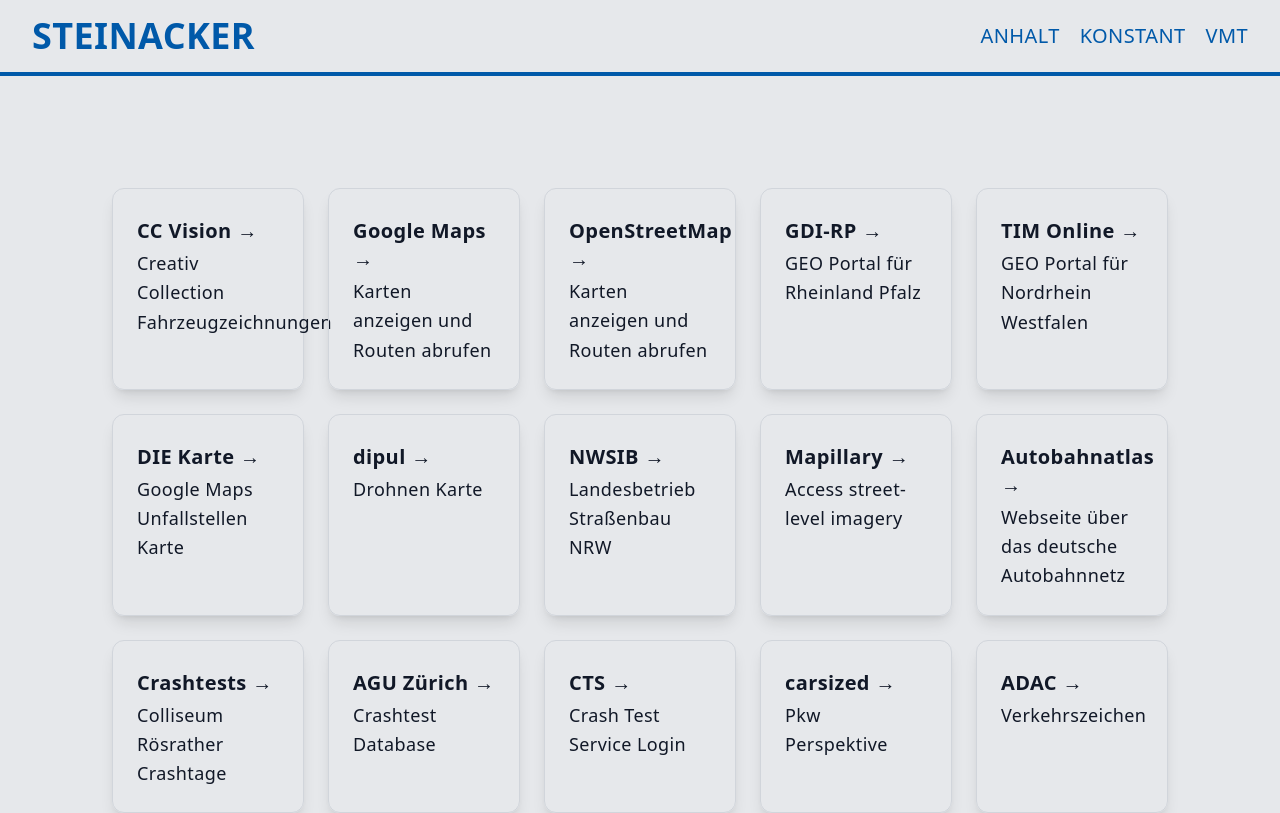
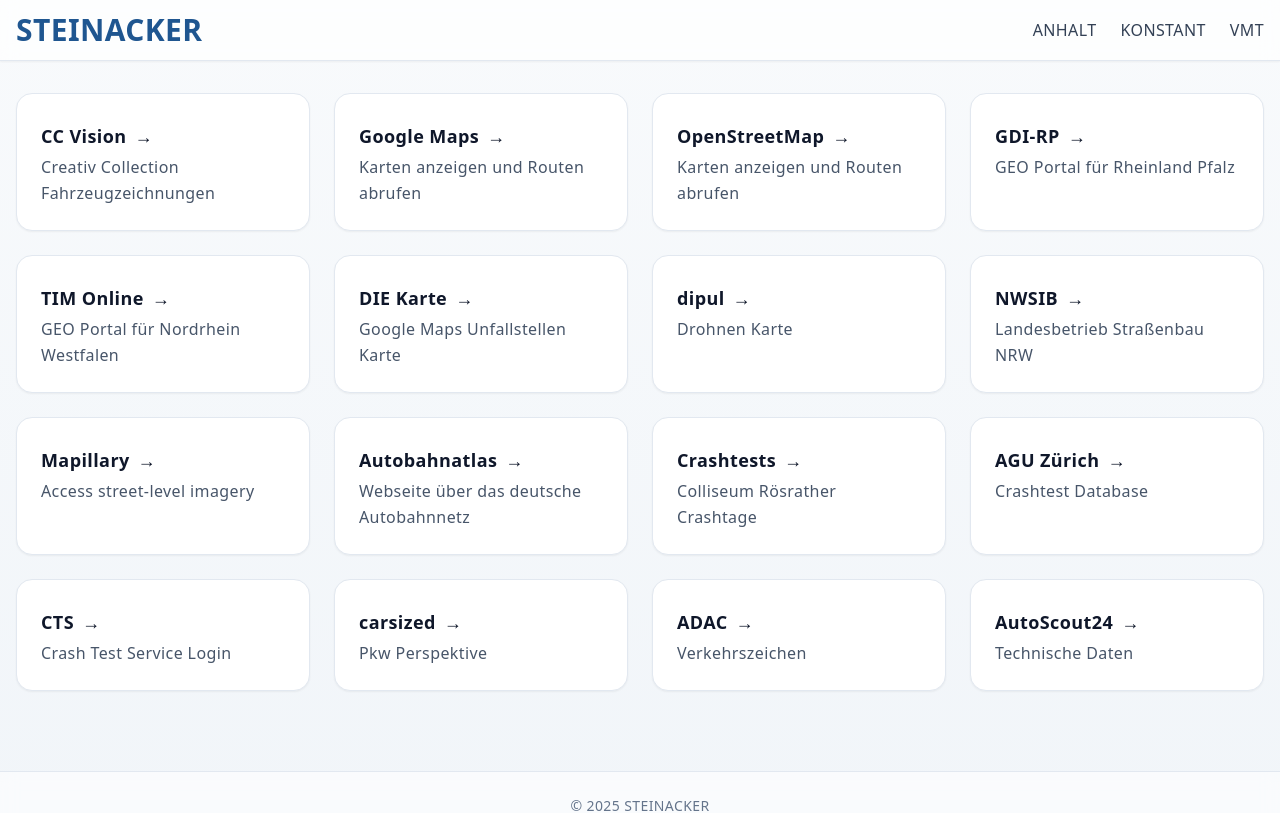
Before and after one commit to hoidOS/ifu, a Next.js app: page / in a window 1280 px wide. Shown: the top 813 px of the page. Built offline with nearby package versions, Linux system fonts and the light colour scheme.

Commit message:
feat: codex magic

```diff
--- a/pages/Const.tsx
+++ b/pages/Const.tsx
@@ -7,7 +7,7 @@
 
     return (
 
-        <div className="grid xl:grid-cols-2 m-0 gap-5 p-4">
+        <div className="grid gap-6 mx-auto max-w-7xl px-4 py-8 xl:grid-cols-2">
             <Head>
                 <title>PPCAVS | Konstantfahrt</title>
                 <link rel="icon" href="/favicon.ico" />
--- a/pages/Footer.tsx
+++ b/pages/Footer.tsx
@@ -1,12 +1,11 @@
-import LogoBig from '../assets/images/logobig.png'
-import Image from 'next/image'
-
 function Footer() {
     return (
-        <div>
-        </div>
+        <footer className="mt-12 border-t border-slate-200 bg-white/60 backdrop-blur py-6 text-sm text-slate-500">
+            <div className="mx-auto max-w-7xl px-4 flex items-center justify-center">
+                <p>&copy; {new Date().getFullYear()} STEINACKER</p>
+            </div>
+        </footer>
     )
-
 }
 
 export default Footer
--- a/pages/Navbar.tsx
+++ b/pages/Navbar.tsx
@@ -11,36 +11,29 @@
 
     return (
         <>
-            <nav className="flex justify-between bg-[#e6e8eb] text-[#0059a9] p-4 px-8 border-b-4 border-solid border-[#0059a9] w-full sticky top-0 z-10">
+            <nav className="sticky top-0 z-20 w-full bg-white/70 backdrop-blur border-b border-slate-200 shadow-sm">
+                <div className="mx-auto max-w-7xl px-4 py-3 flex items-center justify-between">
                     <div className="self-center">
                         <Link href="/">
-                        <h1 className="bold cursor-pointer text-4xl">STEINACKER</h1>
+                            <h1 className="bold cursor-pointer text-2xl md:text-3xl text-primary-700">STEINACKER</h1>
                         </Link>
                     </div>
-                <div className="lg:flex hidden">
-                    <ul className="flex justify-between space-x-5 m-auto uppercase">
-                        <li className="text-xl">
-                            <Link href="/Stop">Anhalt</Link>
-                        </li>
-                        <li className="text-xl">
-                            <Link href="/Const">Konstant</Link>
-                        </li>
-                        {/* <li className="text-xl">
-                            <Link href="/Sonst">Sonstig</Link>
-                        </li> */}
-                        <li className="text-xl">
-                            <Link href="/VMT">VMT</Link>
-                        </li>
+                    <div className="hidden lg:flex items-center gap-6">
+                        <ul className="flex justify-between space-x-6 m-auto uppercase text-slate-700">
+                            <li className="text-base hover:text-primary-600"><Link href="/Stop">Anhalt</Link></li>
+                            <li className="text-base hover:text-primary-600"><Link href="/Const">Konstant</Link></li>
+                            <li className="text-base hover:text-primary-600"><Link href="/VMT">VMT</Link></li>
                         </ul>
                     </div>
-                <div className="flex lg:hidden">
-                    <FaBars size={35} className="self-center cursor-pointer" onClick={handleNav} />
+                    <div className="flex lg:hidden items-center gap-3">
+                        <FaBars size={28} className="self-center cursor-pointer text-slate-700" onClick={handleNav} />
+                    </div>
                 </div>
             </nav>
 
             <div className={nav ? "fixed z-10 right-0 top-0 w-[100%] h-[100%] bg-slate-900/70" : ''} onClick={handleNav}>
-                <div className={nav ? "fixed z-10 left-0 top-0 w-[80%] sm:w-[60%] md:w-[60%] h-[100%] bg-gradient-to-b from-[#0059a9] to-[#5cadf4] px-4 py-10 ease-in-out duration-500" :
-                    "fixed z-10 left-[-100%] top-0 h-[100%] bg-gradient-to-b from-[#0059a9] to-[#5cadf4] p-10 ease-in-out duration-500"}>
+                <div className={nav ? "fixed z-10 left-0 top-0 w-[80%] sm:w-[60%] md:w-[60%] h-[100%] bg-gradient-to-b from-primary-700 to-primary-400 px-4 py-10 ease-in-out duration-500" :
+                    "fixed z-10 left-[-100%] top-0 h-[100%] bg-gradient-to-b from-primary-700 to-primary-400 p-10 ease-in-out duration-500"}>
                     <div className="flex-cols p-2">
                         <div className="flex justify-between">
                             <h1 className="text-white cursor-pointer text-3xl pb-4"><Link href="/">STEINACKER</Link></h1>
--- a/pages/index.tsx
+++ b/pages/index.tsx
@@ -1,7 +1,5 @@
 import type { NextPage } from 'next'
-import Link from 'next/link';
 import Head from 'next/head'
-import Image from 'next/image'
 
 const Home: NextPage = () => {
   return (
@@ -15,166 +13,165 @@
       </Head>
 
       <main>
-
-          <div className="grid grid-cols-1 p-8 gap-6 m-2 max-w-8xl mx-auto xl:grid-cols-5 lg:grid-cols-3 md:m-20 sm:grid-cols-2">
+          <div className="grid grid-cols-1 gap-6 mx-auto max-w-7xl px-4 py-8 sm:grid-cols-2 lg:grid-cols-3 xl:grid-cols-4">
             <a
-              className="text-gray-900 border border-gray-300 m-0 p-6 text-left shadow-lg rounded-xl hover:border-[#0059a9] hover:text-[#0059a9] hover:bg-gray-100 transition-all duration-300 ease-in-out focus:outline-none focus:ring-2 focus:ring-[#0059a9] focus:ring-offset-2"
+              className="group rounded-2xl border border-slate-200 bg-white p-6 text-left shadow-sm transition-all duration-300 hover:-translate-y-1 hover:shadow-lg hover:border-primary-300 focus:outline-none focus:ring-2 focus:ring-primary-500/40"
               href="https://www.ccvision.de/de/car-special-cloud/#index"
               rel="noopener noreferrer"
               target="_blank"
             >
-              <h1 className="py-1 text-xl font-bold">CC Vision →</h1>
-              <p className="text-lg leading-relaxed">Creativ Collection Fahrzeugzeichnungen</p>
+              <h2 className="py-1 text-lg font-semibold text-slate-900 flex items-center gap-2">CC Vision <span className="transition-transform translate-x-0 group-hover:translate-x-0.5">→</span></h2>
+              <p className="text-slate-600 leading-relaxed">Creativ Collection Fahrzeugzeichnungen</p>
             </a>
 
             <a
-              className="text-gray-900 border border-gray-300 m-0 p-6 text-left shadow-lg rounded-xl hover:border-[#0059a9] hover:text-[#0059a9] hover:bg-gray-100 transition-all duration-300 ease-in-out focus:outline-none focus:ring-2 focus:ring-[#0059a9] focus:ring-offset-2"
+              className="group rounded-2xl border border-slate-200 bg-white p-6 text-left shadow-sm transition-all duration-300 hover:-translate-y-1 hover:shadow-lg hover:border-primary-300 focus:outline-none focus:ring-2 focus:ring-primary-500/40"
               href="https://maps.google.de"
               rel="noopener noreferrer"
               target="_blank"
             >
-              <h1 className="py-1 text-xl font-bold">Google Maps →</h1>
-              <p className="text-lg leading-relaxed">Karten anzeigen und Routen abrufen</p>
+              <h2 className="py-1 text-lg font-semibold text-slate-900 flex items-center gap-2">Google Maps <span className="transition-transform translate-x-0 group-hover:translate-x-0.5">→</span></h2>
+              <p className="text-slate-600 leading-relaxed">Karten anzeigen und Routen abrufen</p>
             </a>
 
             <a
-              className="text-gray-900 border border-gray-300 m-0 p-6 text-left shadow-lg rounded-xl hover:border-[#0059a9] hover:text-[#0059a9] hover:bg-gray-100 transition-all duration-300 ease-in-out focus:outline-none focus:ring-2 focus:ring-[#0059a9] focus:ring-offset-2"
+              className="group rounded-2xl border border-slate-200 bg-white p-6 text-left shadow-sm transition-all duration-300 hover:-translate-y-1 hover:shadow-lg hover:border-primary-300 focus:outline-none focus:ring-2 focus:ring-primary-500/40"
               href="https://www.openstreetmap.org/"
               rel="noopener noreferrer"
               target="_blank"
             >
-              <h1 className="py-1 text-xl font-bold">OpenStreetMap →</h1>
-              <p className="text-lg leading-relaxed">Karten anzeigen und Routen abrufen</p>
+              <h2 className="py-1 text-lg font-semibold text-slate-900 flex items-center gap-2">OpenStreetMap <span className="transition-transform translate-x-0 group-hover:translate-x-0.5">→</span></h2>
+              <p className="text-slate-600 leading-relaxed">Karten anzeigen und Routen abrufen</p>
             </a>
 
             <a
-              className="text-gray-900 border border-gray-300 m-0 p-6 text-left shadow-lg rounded-xl hover:border-[#0059a9] hover:text-[#0059a9] hover:bg-gray-100 transition-all duration-300 ease-in-out focus:outline-none focus:ring-2 focus:ring-[#0059a9] focus:ring-offset-2"
+              className="group rounded-2xl border border-slate-200 bg-white p-6 text-left shadow-sm transition-all duration-300 hover:-translate-y-1 hover:shadow-lg hover:border-primary-300 focus:outline-none focus:ring-2 focus:ring-primary-500/40"
               href="https://www.geoportal.rlp.de/mapbender/frames/index.php?gui_id=Geoportal-RLP&zoomToLayer=0"
               rel="noopener noreferrer"
               target="_blank"
             >
-              <h1 className="py-1 text-xl font-bold">GDI-RP →</h1>
-              <p className="text-lg leading-relaxed">GEO Portal für Rheinland Pfalz</p>
+              <h2 className="py-1 text-lg font-semibold text-slate-900 flex items-center gap-2">GDI-RP <span className="transition-transform translate-x-0 group-hover:translate-x-0.5">→</span></h2>
+              <p className="text-slate-600 leading-relaxed">GEO Portal für Rheinland Pfalz</p>
             </a>
 
             <a
-              className="text-gray-900 border border-gray-300 m-0 p-6 text-left shadow-lg rounded-xl hover:border-[#0059a9] hover:text-[#0059a9] hover:bg-gray-100 transition-all duration-300 ease-in-out focus:outline-none focus:ring-2 focus:ring-[#0059a9] focus:ring-offset-2"
+              className="group rounded-2xl border border-slate-200 bg-white p-6 text-left shadow-sm transition-all duration-300 hover:-translate-y-1 hover:shadow-lg hover:border-primary-300 focus:outline-none focus:ring-2 focus:ring-primary-500/40"
               href="https://www.tim-online.nrw.de/tim-online2/"
               rel="noopener noreferrer"
               target="_blank"
             >
-              <h1 className="py-1 text-xl font-bold">TIM Online →</h1>
-              <p className="text-lg leading-relaxed">GEO Portal für Nordrhein Westfalen</p>
+              <h2 className="py-1 text-lg font-semibold text-slate-900 flex items-center gap-2">TIM Online <span className="transition-transform translate-x-0 group-hover:translate-x-0.5">→</span></h2>
+              <p className="text-slate-600 leading-relaxed">GEO Portal für Nordrhein Westfalen</p>
             </a>
 
             <a
-              className="text-gray-900 border border-gray-300 m-0 p-6 text-left shadow-lg rounded-xl hover:border-[#0059a9] hover:text-[#0059a9] hover:bg-gray-100 transition-all duration-300 ease-in-out focus:outline-none focus:ring-2 focus:ring-[#0059a9] focus:ring-offset-2"
+              className="group rounded-2xl border border-slate-200 bg-white p-6 text-left shadow-sm transition-all duration-300 hover:-translate-y-1 hover:shadow-lg hover:border-primary-300 focus:outline-none focus:ring-2 focus:ring-primary-500/40"
               href="https://www.google.com/maps/d/viewer?mid=1ecs7MpOBn1O-2OLDH1hVonpIQQk&ll=50.283341968039565%2C7.6348235146059995&z=8"
               rel="noopener noreferrer"
               target="_blank"
             >
-              <h1 className="py-1 text-xl font-bold">DIE Karte →</h1>
-              <p className="text-lg leading-relaxed">Google Maps Unfallstellen Karte</p>
+              <h2 className="py-1 text-lg font-semibold text-slate-900 flex items-center gap-2">DIE Karte <span className="transition-transform translate-x-0 group-hover:translate-x-0.5">→</span></h2>
+              <p className="text-slate-600 leading-relaxed">Google Maps Unfallstellen Karte</p>
             </a>
 
             <a
-              className="text-gray-900 border border-gray-300 m-0 p-6 text-left shadow-lg rounded-xl hover:border-[#0059a9] hover:text-[#0059a9] hover:bg-gray-100 transition-all duration-300 ease-in-out focus:outline-none focus:ring-2 focus:ring-[#0059a9] focus:ring-offset-2"
+              className="group rounded-2xl border border-slate-200 bg-white p-6 text-left shadow-sm transition-all duration-300 hover:-translate-y-1 hover:shadow-lg hover:border-primary-300 focus:outline-none focus:ring-2 focus:ring-primary-500/40"
               href="https://maptool-dipul.dfs.de/?language=de&zoom=11.0"
               rel="noopener noreferrer"
               target="_blank"
             >
-              <h1 className="py-1 text-xl font-bold">dipul →</h1>
-              <p className="text-lg leading-relaxed">Drohnen Karte</p>
+              <h2 className="py-1 text-lg font-semibold text-slate-900 flex items-center gap-2">dipul <span className="transition-transform translate-x-0 group-hover:translate-x-0.5">→</span></h2>
+              <p className="text-slate-600 leading-relaxed">Drohnen Karte</p>
             </a>
 
             <a
-              className="text-gray-900 border border-gray-300 m-0 p-6 text-left shadow-lg rounded-xl hover:border-[#0059a9] hover:text-[#0059a9] hover:bg-gray-100 transition-all duration-300 ease-in-out focus:outline-none focus:ring-2 focus:ring-[#0059a9] focus:ring-offset-2"
+              className="group rounded-2xl border border-slate-200 bg-white p-6 text-left shadow-sm transition-all duration-300 hover:-translate-y-1 hover:shadow-lg hover:border-primary-300 focus:outline-none focus:ring-2 focus:ring-primary-500/40"
               href="https://www.nwsib-online.nrw.de/"
               rel="noopener noreferrer"
               target="_blank"
             >
-              <h1 className="py-1 text-xl font-bold">NWSIB →</h1>
-              <p className="text-lg leading-relaxed">Landesbetrieb Straßenbau NRW</p>
+              <h2 className="py-1 text-lg font-semibold text-slate-900 flex items-center gap-2">NWSIB <span className="transition-transform translate-x-0 group-hover:translate-x-0.5">→</span></h2>
+              <p className="text-slate-600 leading-relaxed">Landesbetrieb Straßenbau NRW</p>
             </a>
 
             <a
-              className="text-gray-900 border border-gray-300 m-0 p-6 text-left shadow-lg rounded-xl hover:border-[#0059a9] hover:text-[#0059a9] hover:bg-gray-100 transition-all duration-300 ease-in-out focus:outline-none focus:ring-2 focus:ring-[#0059a9] focus:ring-offset-2"
+              className="group rounded-2xl border border-slate-200 bg-white p-6 text-left shadow-sm transition-all duration-300 hover:-translate-y-1 hover:shadow-lg hover:border-primary-300 focus:outline-none focus:ring-2 focus:ring-primary-500/40"
               href="https://www.mapillary.com/app/"
               rel="noopener noreferrer"
               target="_blank"
             >
-              <h1 className="py-1 text-xl font-bold">Mapillary →</h1>
-              <p className="text-lg leading-relaxed">Access street-level imagery</p>
+              <h2 className="py-1 text-lg font-semibold text-slate-900 flex items-center gap-2">Mapillary <span className="transition-transform translate-x-0 group-hover:translate-x-0.5">→</span></h2>
+              <p className="text-slate-600 leading-relaxed">Access street-level imagery</p>
             </a>
 
             <a
-              className="text-gray-900 border border-gray-300 m-0 p-6 text-left shadow-lg rounded-xl hover:border-[#0059a9] hover:text-[#0059a9] hover:bg-gray-100 transition-all duration-300 ease-in-out focus:outline-none focus:ring-2 focus:ring-[#0059a9] focus:ring-offset-2"
+              className="group rounded-2xl border border-slate-200 bg-white p-6 text-left shadow-sm transition-all duration-300 hover:-translate-y-1 hover:shadow-lg hover:border-primary-300 focus:outline-none focus:ring-2 focus:ring-primary-500/40"
               href="http://www.autobahnatlas-online.de/"
               rel="noopener noreferrer"
               target="_blank"
             >
-              <h1 className="py-1 text-xl font-bold">Autobahnatlas →</h1>
-              <p className="text-lg leading-relaxed">Webseite über das deutsche Autobahnnetz</p>
+              <h2 className="py-1 text-lg font-semibold text-slate-900 flex items-center gap-2">Autobahnatlas <span className="transition-transform translate-x-0 group-hover:translate-x-0.5">→</span></h2>
+              <p className="text-slate-600 leading-relaxed">Webseite über das deutsche Autobahnnetz</p>
             </a>
 
             <a
-              className="text-gray-900 border border-gray-300 m-0 p-6 text-left shadow-lg rounded-xl hover:border-[#0059a9] hover:text-[#0059a9] hover:bg-gray-100 transition-all duration-300 ease-in-out focus:outline-none focus:ring-2 focus:ring-[#0059a9] focus:ring-offset-2"
+              className="group rounded-2xl border border-slate-200 bg-white p-6 text-left shadow-sm transition-all duration-300 hover:-translate-y-1 hover:shadow-lg hover:border-primary-300 focus:outline-none focus:ring-2 focus:ring-primary-500/40"
               href="https://www.colliseum.eu/wiki/R%C3%B6srather_Crashtage"
               rel="noopener noreferrer"
               target="_blank"
             >
-              <h1 className="py-1 text-xl font-bold">Crashtests →</h1>
-              <p className="text-lg leading-relaxed">Colliseum Rösrather Crashtage</p>
+              <h2 className="py-1 text-lg font-semibold text-slate-900 flex items-center gap-2">Crashtests <span className="transition-transform translate-x-0 group-hover:translate-x-0.5">→</span></h2>
+              <p className="text-slate-600 leading-relaxed">Colliseum Rösrather Crashtage</p>
             </a>
 
             <a
-              className="text-gray-900 border border-gray-300 m-0 p-6 text-left shadow-lg rounded-xl hover:border-[#0059a9] hover:text-[#0059a9] hover:bg-gray-100 transition-all duration-300 ease-in-out focus:outline-none focus:ring-2 focus:ring-[#0059a9] focus:ring-offset-2"
+              className="group rounded-2xl border border-slate-200 bg-white p-6 text-left shadow-sm transition-all duration-300 hover:-translate-y-1 hover:shadow-lg hover:border-primary-300 focus:outline-none focus:ring-2 focus:ring-primary-500/40"
               href="https://crashdb.agu.ch/"
               rel="noopener noreferrer"
               target="_blank"
             >
-              <h1 className="py-1 text-xl font-bold">AGU Zürich →</h1>
-              <p className="text-lg leading-relaxed">Crashtest Database</p>
+              <h2 className="py-1 text-lg font-semibold text-slate-900 flex items-center gap-2">AGU Zürich <span className="transition-transform translate-x-0 group-hover:translate-x-0.5">→</span></h2>
+              <p className="text-slate-600 leading-relaxed">Crashtest Database</p>
             </a>
 
             <a
-              className="text-gray-900 border border-gray-300 m-0 p-6 text-left shadow-lg rounded-xl hover:border-[#0059a9] hover:text-[#0059a9] hover:bg-gray-100 transition-all duration-300 ease-in-out focus:outline-none focus:ring-2 focus:ring-[#0059a9] focus:ring-offset-2"
+              className="group rounded-2xl border border-slate-200 bg-white p-6 text-left shadow-sm transition-all duration-300 hover:-translate-y-1 hover:shadow-lg hover:border-primary-300 focus:outline-none focus:ring-2 focus:ring-primary-500/40"
               href="https://shop.crashtest-service.com/login"
               rel="noopener noreferrer"
               target="_blank"
             >
-              <h1 className="py-1 text-xl font-bold">CTS →</h1>
-              <p className="text-lg leading-relaxed">Crash Test Service Login</p>
+              <h2 className="py-1 text-lg font-semibold text-slate-900 flex items-center gap-2">CTS <span className="transition-transform translate-x-0 group-hover:translate-x-0.5">→</span></h2>
+              <p className="text-slate-600 leading-relaxed">Crash Test Service Login</p>
             </a>
 
             <a
-              className="text-gray-900 border border-gray-300 m-0 p-6 text-left shadow-lg rounded-xl hover:border-[#0059a9] hover:text-[#0059a9] hover:bg-gray-100 transition-all duration-300 ease-in-out focus:outline-none focus:ring-2 focus:ring-[#0059a9] focus:ring-offset-2"
+              className="group rounded-2xl border border-slate-200 bg-white p-6 text-left shadow-sm transition-all duration-300 hover:-translate-y-1 hover:shadow-lg hover:border-primary-300 focus:outline-none focus:ring-2 focus:ring-primary-500/40"
               href="https://www.carsized.com/de/"
               rel="noopener noreferrer"
               target="_blank"
             >
-              <h1 className="py-1 text-xl font-bold">carsized →</h1>
-              <p className="text-lg leading-relaxed">Pkw Perspektive</p>
+              <h2 className="py-1 text-lg font-semibold text-slate-900 flex items-center gap-2">carsized <span className="transition-transform translate-x-0 group-hover:translate-x-0.5">→</span></h2>
+              <p className="text-slate-600 leading-relaxed">Pkw Perspektive</p>
             </a>
 
             <a
-              className="text-gray-900 border border-gray-300 m-0 p-6 text-left shadow-lg rounded-xl hover:border-[#0059a9] hover:text-[#0059a9] hover:bg-gray-100 transition-all duration-300 ease-in-out focus:outline-none focus:ring-2 focus:ring-[#0059a9] focus:ring-offset-2"
+              className="group rounded-2xl border border-slate-200 bg-white p-6 text-left shadow-sm transition-all duration-300 hover:-translate-y-1 hover:shadow-lg hover:border-primary-300 focus:outline-none focus:ring-2 focus:ring-primary-500/40"
               href="https://www.adac.de/verkehr/recht/verkehrszeichen/"
               rel="noopener noreferrer"
               target="_blank"
             >
-              <h1 className="py-1 text-xl font-bold">ADAC →</h1>
-              <p className="text-lg leading-relaxed">Verkehrszeichen</p>
+              <h2 className="py-1 text-lg font-semibold text-slate-900 flex items-center gap-2">ADAC <span className="transition-transform translate-x-0 group-hover:translate-x-0.5">→</span></h2>
+              <p className="text-slate-600 leading-relaxed">Verkehrszeichen</p>
             </a>
 
             <a
-              className="text-gray-900 border border-gray-300 m-0 p-6 text-left shadow-lg rounded-xl hover:border-[#0059a9] hover:text-[#0059a9] hover:bg-gray-100 transition-all duration-300 ease-in-out focus:outline-none focus:ring-2 focus:ring-[#0059a9] focus:ring-offset-2"
+              className="group rounded-2xl border border-slate-200 bg-white p-6 text-left shadow-sm transition-all duration-300 hover:-translate-y-1 hover:shadow-lg hover:border-primary-300 focus:outline-none focus:ring-2 focus:ring-primary-500/40"
               href="https://www.autoscout24.de/auto/"
               rel="noopener noreferrer"
               target="_blank"
             >
-              <h1 className="py-1 text-xl font-bold">AutoScout24 →</h1>
-              <p className="text-lg leading-relaxed">Technische Daten</p>
+              <h2 className="py-1 text-lg font-semibold text-slate-900 flex items-center gap-2">AutoScout24 <span className="transition-transform translate-x-0 group-hover:translate-x-0.5">→</span></h2>
+              <p className="text-slate-600 leading-relaxed">Technische Daten</p>
             </a>
 
 
--- a/styles/globals.css
+++ b/styles/globals.css
@@ -5,7 +5,7 @@
 @layer base {
   html,
   body {
-    @apply bg-[#e6e8eb] font-sans tracking-wide grid scroll-smooth scroll-mt-12;
+    @apply font-sans tracking-wide grid scroll-smooth scroll-mt-12 bg-gradient-to-b from-slate-50 to-slate-100 text-slate-700;
   }
   * {
     @apply box-border;
@@ -17,17 +17,17 @@
     @apply font-bold text-[1.75rem];
   }
   table {
-    @apply font-sans border-collapse w-full;
+    @apply w-full border-collapse text-sm md:text-base;
   }
   td,
   th {
-    @apply border-[1px] border-solid border-[#787a7b] p-2 text-center;
+    @apply border border-slate-200 p-3 text-left align-middle;
   }
   tr:nth-child(odd) {
-    @apply bg-[#dddddd];
+    @apply bg-white;
   }
   tr:nth-child(even) {
-    @apply bg-[#ffffff];
+    @apply bg-slate-50;
   }
   input {
     @apply rounded border-[1px] border-solid border-[#ccc] h-8 max-w-[110px] text-right px-2 py-[10px];
@@ -38,6 +38,13 @@
 }
 
 @layer utilities {
+  .table-compact {
+    @apply text-sm;
+  }
+  .table-compact td,
+  .table-compact th {
+    @apply p-2;
+  }
   input[type="number"]::-webkit-inner-spin-button,
   input[type="number"]::-webkit-outer-spin-button {
     -webkit-appearance: none;
--- a/tailwind.config.js
+++ b/tailwind.config.js
@@ -4,7 +4,22 @@
     "./components/**/*.{js,ts,jsx,tsx}",
   ],
   theme: {
-    extend: {},
+    extend: {
+      colors: {
+        primary: {
+          50: '#eef6fd',
+          100: '#d9eafb',
+          200: '#b8d8f5',
+          300: '#8fc1ef',
+          400: '#64a6e6',
+          500: '#3f8cd7',
+          600: '#2f71b7',
+          700: '#1f5690',
+          800: '#184672',
+          900: '#13385b',
+        },
+      },
+    },
   },
   plugins: [],
 }
```
Also changed, not shown: pages/Const/ConstAccel.tsx (+12 -3 lines), pages/Const/ConstDecel.tsx (+12 -3 lines), pages/Const/ConstDrive.tsx (+12 -3 lines), pages/Minderwert.tsx (+6 -6 lines), pages/Stop.tsx (+15 -6 lines), pages/VMT.tsx (+7 -7 lines). Lines whose indentation alone changed are shown as unchanged.
